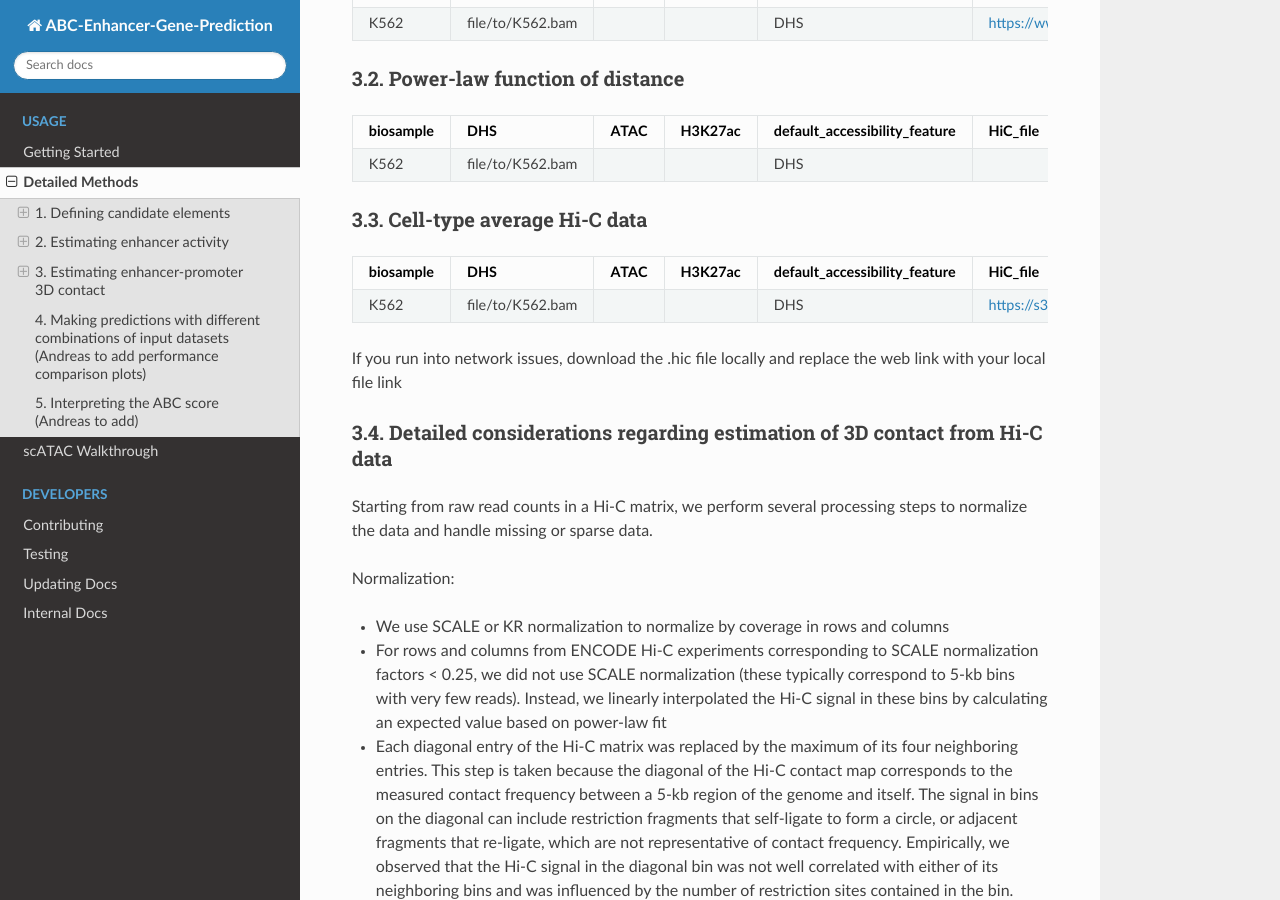
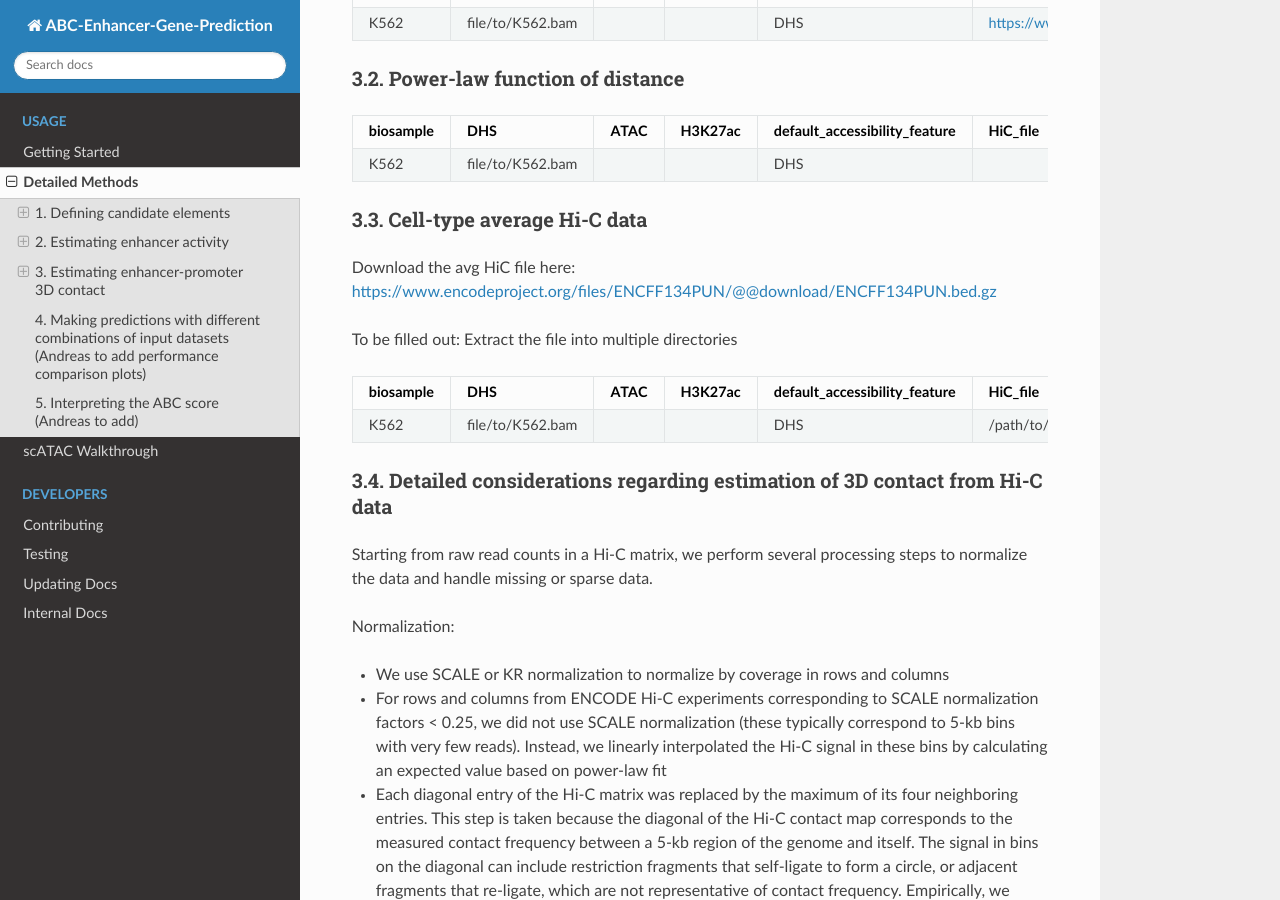
Before and after one commit to broadinstitute/ABC-Enhancer-Gene-Prediction, a Sphinx documentation site: the page built from docs/usage/methods.rst, in a window 1280 px wide and 900 px high, scrolled down 4675 px. Built offline with Sphinx 7.4.7 and the Read the Docs theme 2.0.0, drawn with Linux system fonts in a browser that asks for light colours.

Commit message:
Update methods.rst

```diff
--- a/docs/usage/methods.rst
+++ b/docs/usage/methods.rst
@@ -208,6 +208,11 @@ Example biosample_config.tsv for each type:
 
 3.3. Cell-type average Hi-C data
 ^^^^^^^^^^^^^^^^^^^^^^^^^^^^^^^^^^
+
+Download the avg HiC file here: https://www.encodeproject.org/files/ENCFF134PUN/@@download/ENCFF134PUN.bed.gz
+
+To be filled out: Extract the file into multiple directories
+
 .. list-table::
    :header-rows: 1
    :widths: auto
@@ -227,13 +232,12 @@ Example biosample_config.tsv for each type:
      -
      -
      - DHS
-     - https://s3.us-central-1.wasabisys.com/aiden-encode-hic-mirror/bifocals_iter2/tissues.hic
-     - hic
+     - /path/to/avg_hic_directory
+     - avg
      - 5000
      -
      -
 
-If you run into network issues, download the .hic file locally and replace the web link with your local file link
 
 
 3.4. Detailed considerations regarding estimation of 3D contact from Hi-C data
```
